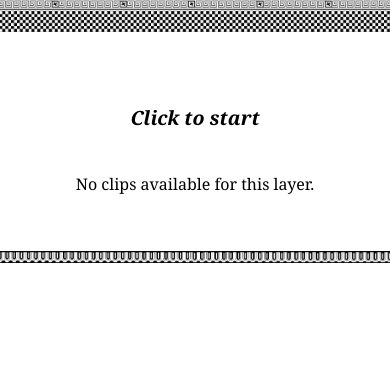
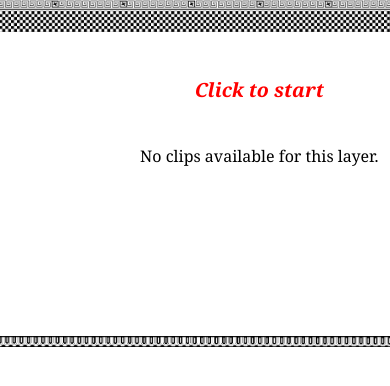
Before and after one commit to dikrabouabdellah/arena-controller, a React (Create React App) app: page / in a window 390 px wide. Shown: the top 386 px of the page. Built offline with nearby package versions, Linux system fonts and the light colour scheme; no server answers.

Commit message:
WIP: started making the app responsive on ipad

```diff
--- a/src/App.css
+++ b/src/App.css
@@ -41,3 +41,22 @@ button {
 .top-image {
   margin-top: 0;
 }
+
+@media (max-width: 1200px) {
+  h1 {
+    color: red;
+  }
+
+  .bottom-image {
+    margin-top: 14vh;
+  }
+
+  .Titel,
+  .choice_wrapper {
+    margin-left: 33%;
+  }
+
+  .wrapper {
+    margin-top: 10%;
+  }
+}
```
